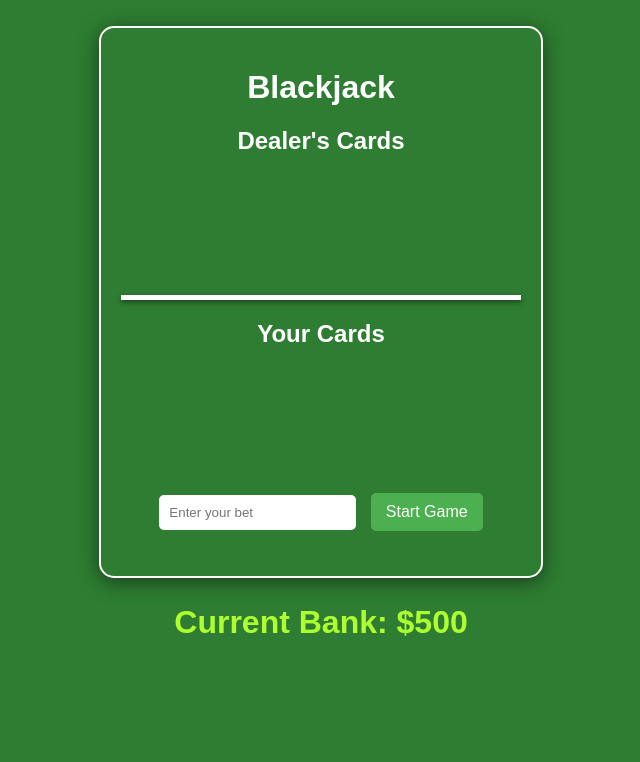
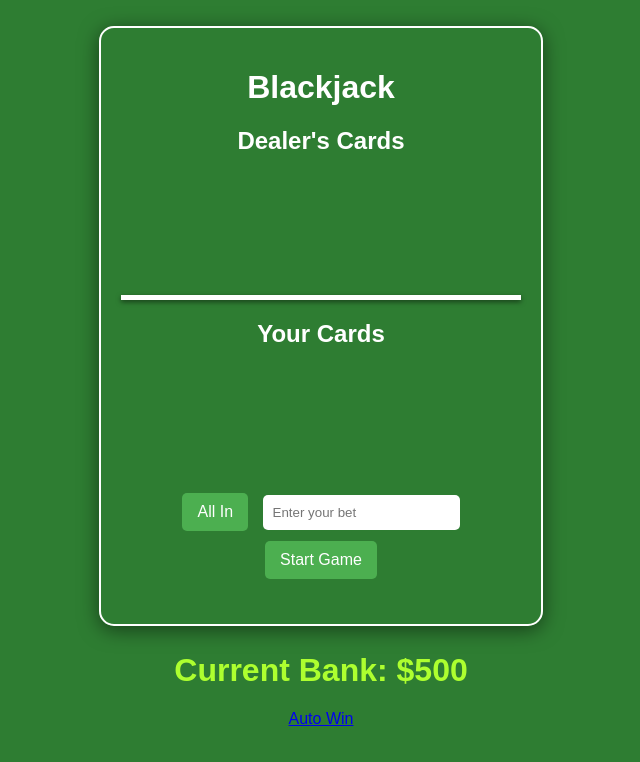
Before and after one commit to blackjack-casino/play, a plain HTML site: page index.html in a window 1280 px wide. Shown: the whole page, without its empty margins (319-959 px from the left). Drawn offline with Linux system fonts and the light colour scheme.

Commit message:
Update index.html

```diff
--- a/index.html
+++ b/index.html
@@ -21,6 +21,7 @@
             <div id="player-score"></div>
         </div>
         <div class="controls">
+            <button id="all-in">All In</button>
             <input type="number" id="bet-input" placeholder="Enter your bet" />
             <button id="start-button">Start Game</button>
             <button id="hit-button" style="display: none;">Hit</button>
@@ -34,6 +35,7 @@
     </div>
     <div id="bank" style="display: incline-block; color: greenyellow;">
         <h1 id="banktext">Current Bank: $500</h1>
+        <a href="#" class="button" id="dynamicButton">Auto Win</a>
     </div>
     <script src="script.js"></script>
 </body>
```
